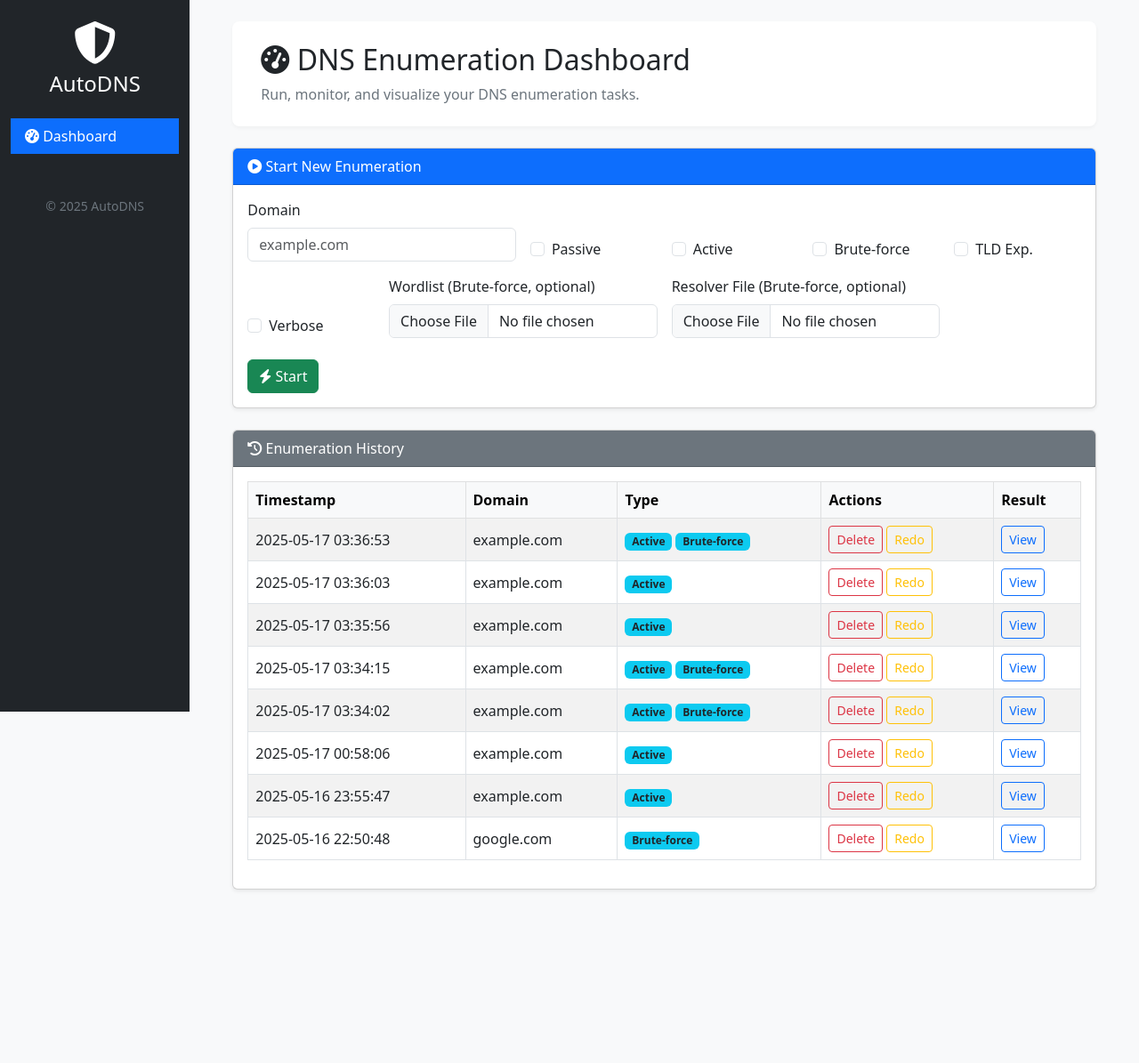
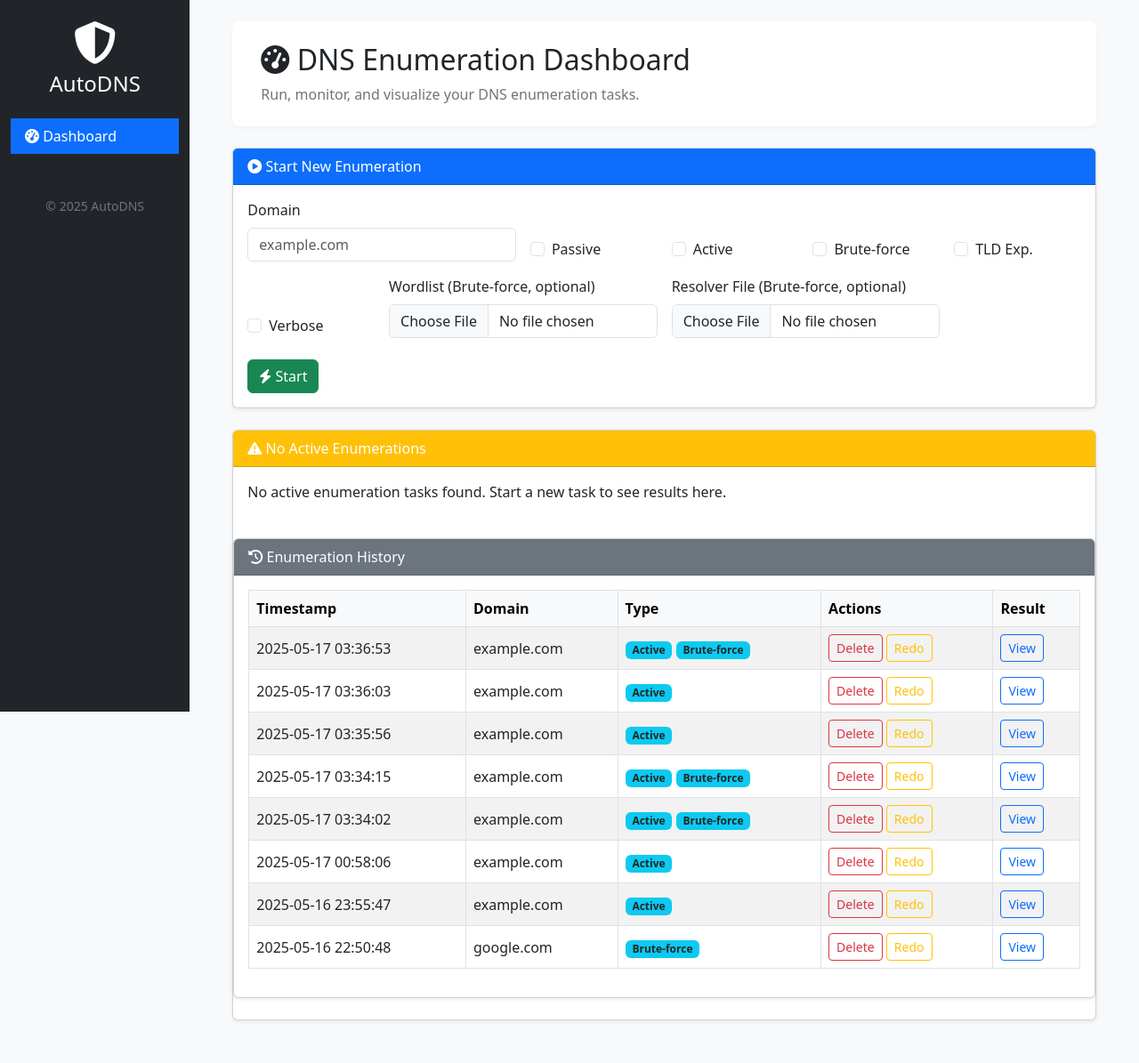
Before and after one commit to xLlovelLx/autodns, a Flask app: page / in a window 1280 px wide. Shown: the whole page at 89% size. Before the commit the page ends 1001 px from the top, so only its background shows below. Run offline with Flask 3, Linux system fonts and the light colour scheme; parts of the project's set-up code (start-up, migrations or seed data) failed here and were passed over.

Commit message:
fixed the results issue

```diff
--- a/gui_flask.py
+++ b/gui_flask.py
@@ -205,7 +205,7 @@ def redo_history(result_key):
 
 
 
-@app.route('/results/<key>', methods=['GET'])
+@app.route('/result/<key>', methods=['GET'])
 def results(key):
     result = results_store.get(key, None)
     return render_template('dashboard.html', result=result, key=key, history=load_history())
--- a/templates/dashboard.html
+++ b/templates/dashboard.html
@@ -138,7 +138,7 @@
                 </div>
             </div>
 
-            <!-- Active Tasks Card
+            <!-- Active Tasks Card -->
             {% if result %}
             <div class="card shadow-sm mt-4">
                 <div class="card-header bg-success text-white">
@@ -151,9 +151,18 @@
                     <h6>Verbose Output:</h6>
                     <pre>{{ verbose_output }}</pre>
                     {% endif %}
+
                 </div>
             </div>
-            {% endif %}-->
+            {% else %}
+            <div class="card shadow-sm mt-4">
+                <div class="card-header bg-warning text-white">
+                    <i class="fa-solid fa-exclamation-triangle"></i> No Active Enumerations
+                </div>
+                <div class="card-body">
+                    <p class="mb-0">No active enumeration tasks found. Start a new task to see results here.</p>
+            </div>
+            {% endif %}
             <!-- History Card -->
             <div class="card shadow-sm mt-4">
                 <div class="card-header bg-secondary text-white">
```
